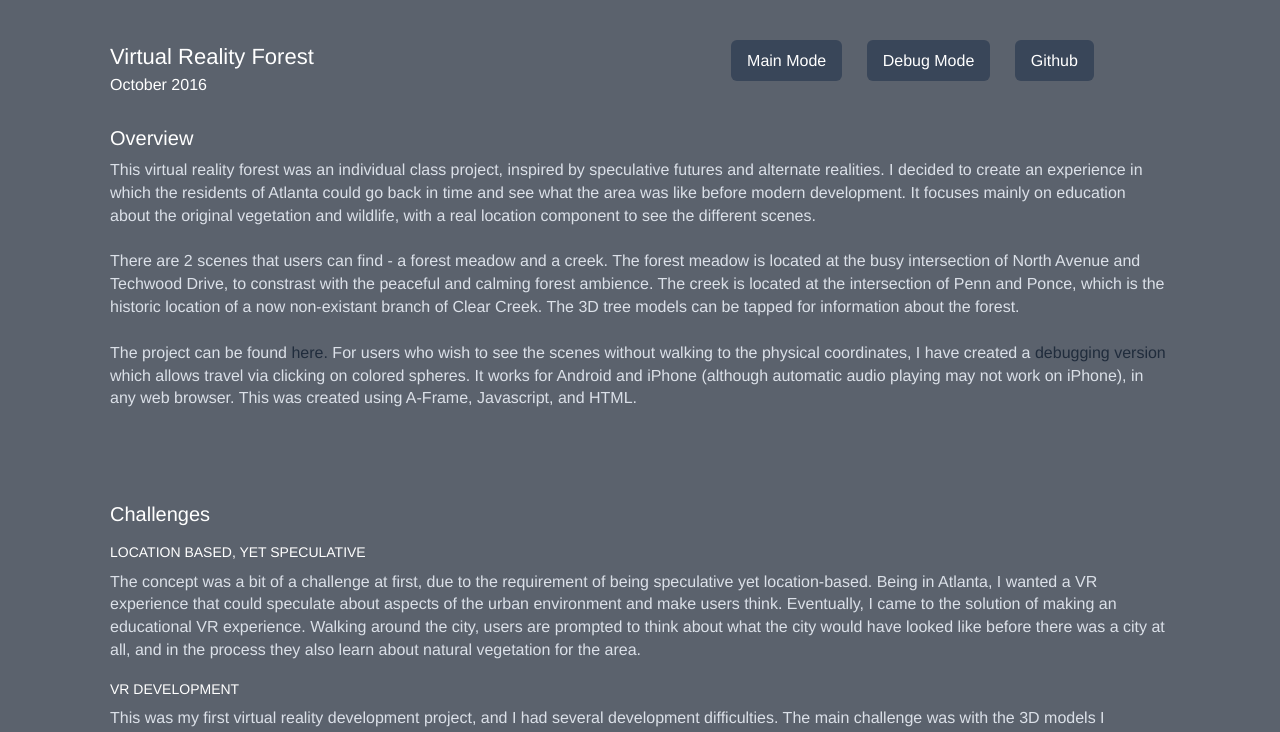
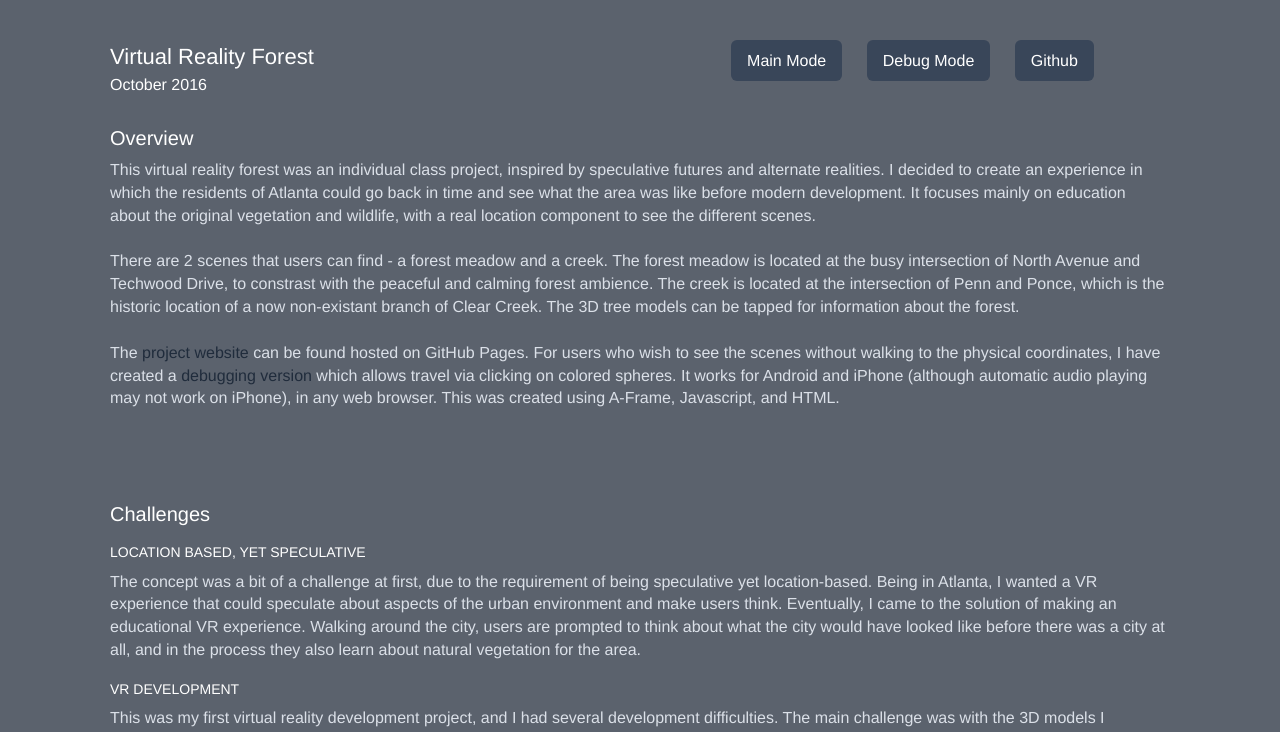
Before and after one commit to sdykes3/oldPortfolio, a plain HTML site: page vrforest.html in a window 1280 px wide. Shown: the part 60-792 px from the top of the page. Drawn offline with nearby package versions, Linux system fonts and the light colour scheme.

Commit message:
Update resume

```diff
--- a/vrforest.html
+++ b/vrforest.html
@@ -89,7 +89,7 @@
             </br></br>
             There are 2 scenes that users can find - a forest meadow and a creek. The forest meadow is located at the busy intersection of North Avenue and Techwood Drive, to constrast with the peaceful and calming forest ambience. The creek is located at the intersection of Penn and Ponce, which is the historic location of a now non-existant branch of Clear Creek. The 3D tree models can be tapped for information about the forest.
             </br></br>
-            The project can be found <a href="https://sdykes3.github.io/forestVR/">here.</a>
+            The <a href="https://sdykes3.github.io/forestVR/">project website </a>  can be found hosted on GitHub Pages.
             For users who wish to see the scenes without walking to the physical coordinates, I have created a <a href="https://sdykes3.github.io/forestVR/debug.html">debugging version</a> which allows travel via clicking on colored spheres.
             It works for Android and iPhone (although automatic audio playing may not work on iPhone), in any web browser. This was created using A-Frame, Javascript, and HTML.
             </br></br>
```
Also changed, not shown: 3 other files.
